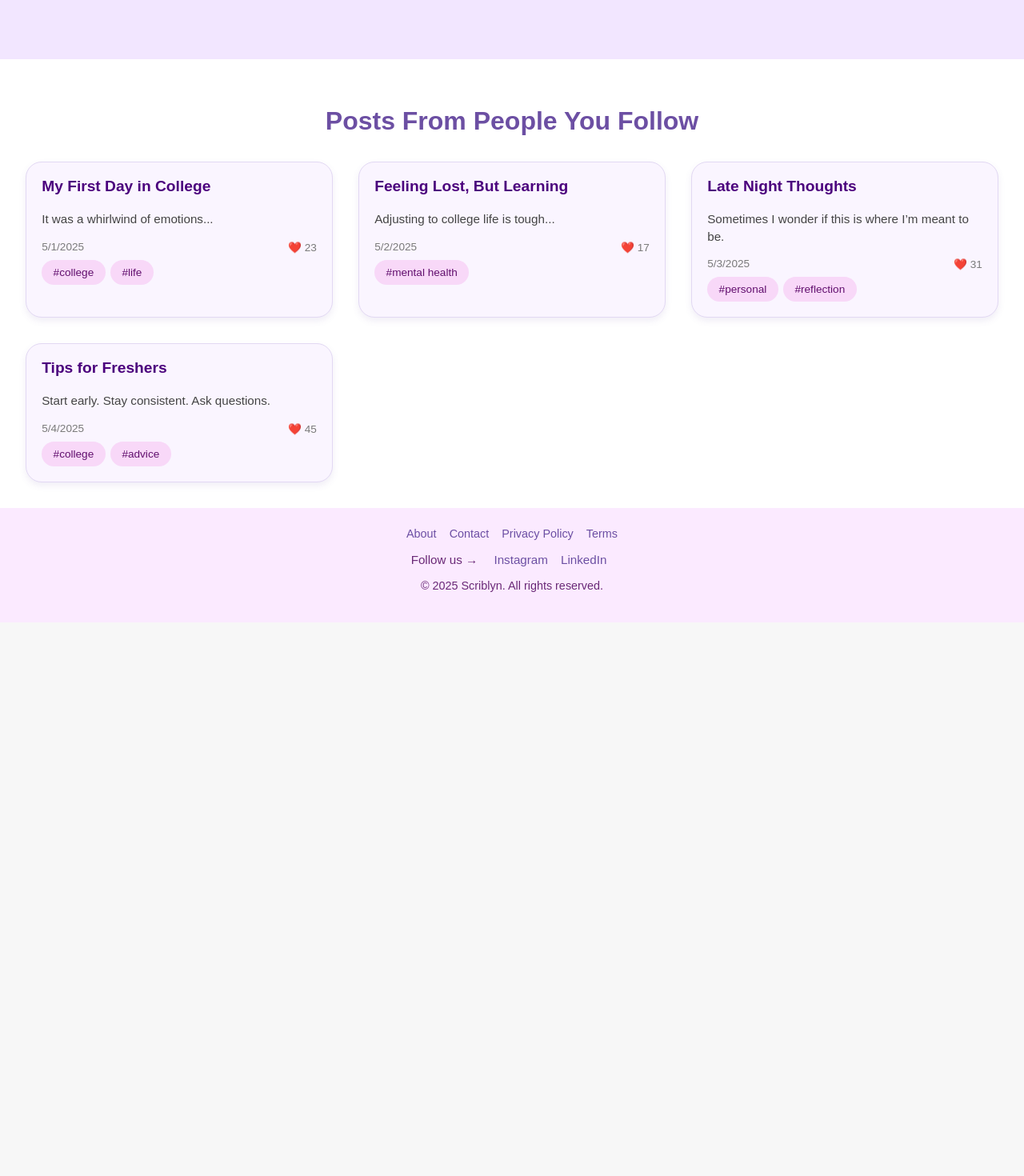
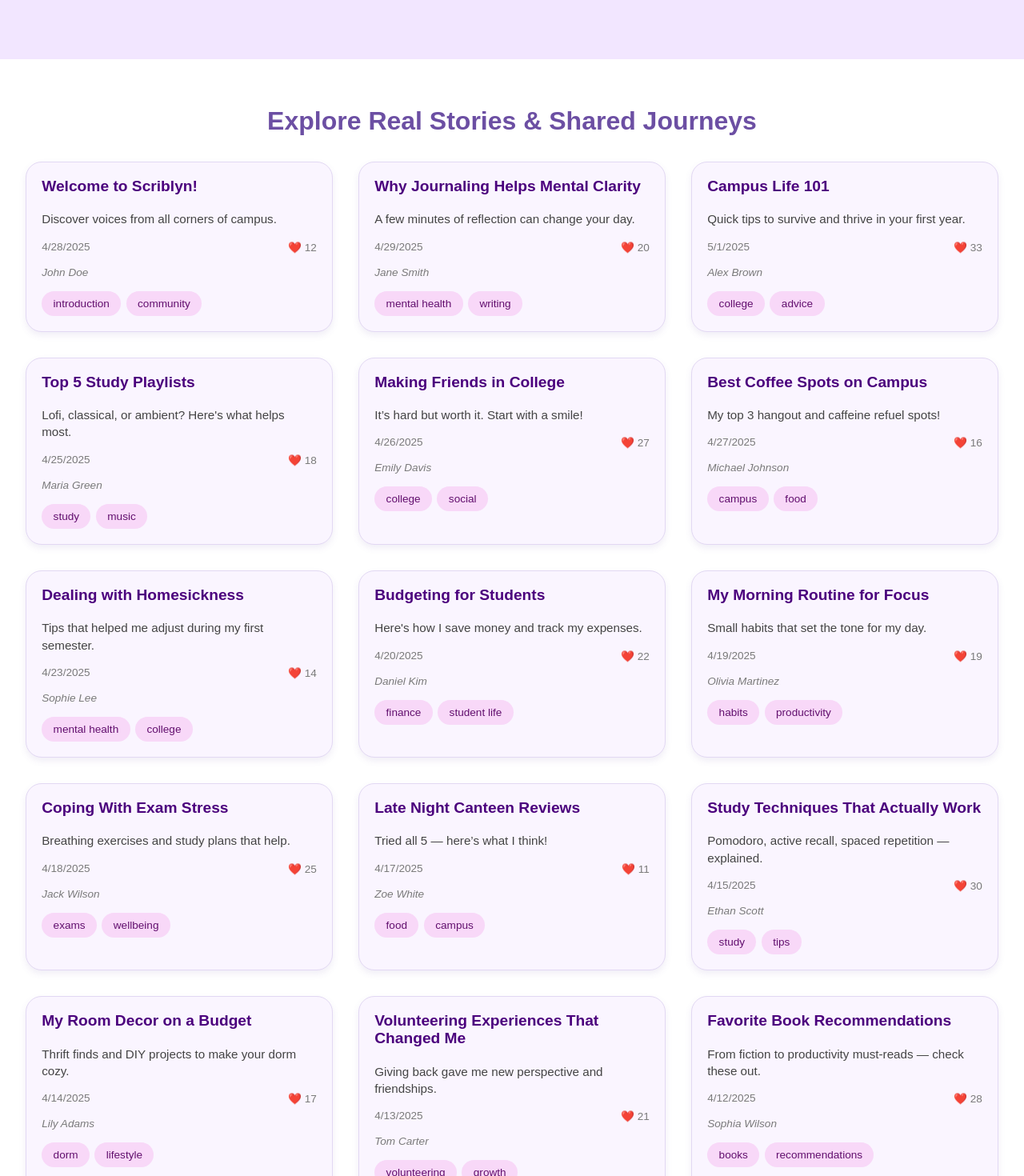
Before and after one commit to AlgoWitch/BlogPage, a React (Create React App) app: page / in a window 1280 px wide. Shown: the part 340-1810 px from the top of the page at 80% size. Before the commit the page ends 1118 px from the top, so only its background shows below. Built offline with nearby package versions, Linux system fonts and the light colour scheme; the HTML template or start-up script is replaced by a standard one.

Commit message:
playing with css

```diff
--- a/src/components/Pages/HomePage.css
+++ b/src/components/Pages/HomePage.css
@@ -95,12 +95,20 @@ body {
   color: #7a7a7a;
   margin-bottom: 0.5rem;
 }
+.home-author {
+  margin-top: 1rem;
+  margin-bottom: 1rem ;
+  font-size: 0.85rem;
+  color: #7a7a7a;
+  font-style: italic;
+}
 
 .home-tags {
   display: flex;
   flex-wrap: wrap;
   gap: 0.4rem;
 }
+
 
 .tag {
   background-color: #decdf2;
--- a/src/components/Pages/HomePage.jsx
+++ b/src/components/Pages/HomePage.jsx
@@ -1,4 +1,3 @@
-// src/components/HomePage.jsx
 import React, { useEffect, useState } from 'react';
 import userData from '../../data/userData.json'; // adjust path if needed
 import './HomePage.css';
@@ -7,7 +6,7 @@ function HomePage() {
   const [posts, setPosts] = useState([]);
 
   // Simulated login state — replace with real auth logic later
-  const isLoggedIn = true;
+  const isLoggedIn = false;
 
   // Dummy posts for first-time visitors
   const randomGuestPosts = [
@@ -17,7 +16,8 @@ function HomePage() {
       content: "Discover voices from all corners of campus.",
       likes: 12,
       createdAt: "2025-04-28T10:00:00Z",
-      tags: ["introduction", "community"]
+      tags: ["introduction", "community"],
+      author: "John Doe"
     },
     {
       id: 2,
@@ -25,7 +25,8 @@ function HomePage() {
       content: "A few minutes of reflection can change your day.",
       likes: 20,
       createdAt: "2025-04-29T14:45:00Z",
-      tags: ["mental health", "writing"]
+      tags: ["mental health", "writing"],
+      author: "Jane Smith"
     },
     {
       id: 3,
@@ -33,7 +34,8 @@ function HomePage() {
       content: "Quick tips to survive and thrive in your first year.",
       likes: 33,
       createdAt: "2025-05-01T09:20:00Z",
-      tags: ["college", "advice"]
+      tags: ["college", "advice"],
+      author: "Alex Brown"
     },
     {
       id: 4,
@@ -41,7 +43,8 @@ function HomePage() {
       content: "Lofi, classical, or ambient? Here's what helps most.",
       likes: 18,
       createdAt: "2025-04-25T11:00:00Z",
-      tags: ["study", "music"]
+      tags: ["study", "music"],
+      author: "Maria Green"
     },
     {
       id: 5,
@@ -49,7 +52,8 @@ function HomePage() {
       content: "It’s hard but worth it. Start with a smile!",
       likes: 27,
       createdAt: "2025-04-26T13:30:00Z",
-      tags: ["college", "social"]
+      tags: ["college", "social"],
+      author: "Emily Davis"
     },
     {
       id: 6,
@@ -57,7 +61,8 @@ function HomePage() {
       content: "My top 3 hangout and caffeine refuel spots!",
       likes: 16,
       createdAt: "2025-04-27T08:15:00Z",
-      tags: ["campus", "food"]
+      tags: ["campus", "food"],
+      author: "Michael Johnson"
     },
     {
       id: 7,
@@ -65,7 +70,8 @@ function HomePage() {
       content: "Tips that helped me adjust during my first semester.",
       likes: 14,
       createdAt: "2025-04-23T10:00:00Z",
-      tags: ["mental health", "college"]
+      tags: ["mental health", "college"],
+      author: "Sophie Lee"
     },
     {
       id: 8,
@@ -73,7 +79,8 @@ function HomePage() {
       content: "Here's how I save money and track my expenses.",
       likes: 22,
       createdAt: "2025-04-20T16:30:00Z",
-      tags: ["finance", "student life"]
+      tags: ["finance", "student life"],
+      author: "Daniel Kim"
     },
     {
       id: 9,
@@ -81,7 +88,8 @@ function HomePage() {
       content: "Small habits that set the tone for my day.",
       likes: 19,
       createdAt: "2025-04-19T07:00:00Z",
-      tags: ["habits", "productivity"]
+      tags: ["habits", "productivity"],
+      author: "Olivia Martinez"
     },
     {
       id: 10,
@@ -89,7 +97,8 @@ function HomePage() {
       content: "Breathing exercises and study plans that help.",
       likes: 25,
       createdAt: "2025-04-18T13:15:00Z",
-      tags: ["exams", "wellbeing"]
+      tags: ["exams", "wellbeing"],
+      author: "Jack Wilson"
     },
     {
       id: 11,
@@ -97,7 +106,8 @@ function HomePage() {
       content: "Tried all 5 — here’s what I think!",
       likes: 11,
       createdAt: "2025-04-17T22:00:00Z",
-      tags: ["food", "campus"]
+      tags: ["food", "campus"],
+      author: "Zoe White"
     },
     {
       id: 12,
@@ -105,7 +115,8 @@ function HomePage() {
       content: "Pomodoro, active recall, spaced repetition — explained.",
       likes: 30,
       createdAt: "2025-04-15T12:00:00Z",
-      tags: ["study", "tips"]
+      tags: ["study", "tips"],
+      author: "Ethan Scott"
     },
     {
       id: 13,
@@ -113,7 +124,8 @@ function HomePage() {
       content: "Thrift finds and DIY projects to make your dorm cozy.",
       likes: 17,
       createdAt: "2025-04-14T09:30:00Z",
-      tags: ["dorm", "lifestyle"]
+      tags: ["dorm", "lifestyle"],
+      author: "Lily Adams"
     },
     {
       id: 14,
@@ -121,7 +133,8 @@ function HomePage() {
       content: "Giving back gave me new perspective and friendships.",
       likes: 21,
       createdAt: "2025-04-13T11:45:00Z",
-      tags: ["volunteering", "growth"]
+      tags: ["volunteering", "growth"],
+      author: "Tom Carter"
     },
     {
       id: 15,
@@ -129,7 +142,8 @@ function HomePage() {
       content: "From fiction to productivity must-reads — check these out.",
       likes: 28,
       createdAt: "2025-04-12T10:20:00Z",
-      tags: ["books", "recommendations"]
+      tags: ["books", "recommendations"],
+      author: "Sophia Wilson"
     },
     {
       id: 16,
@@ -137,10 +151,11 @@ function HomePage() {
       content: "Visual planning and why it helps my ADHD brain.",
       likes: 24,
       createdAt: "2025-04-10T08:00:00Z",
-      tags: ["organization", "journaling"]
+      tags: ["organization", "journaling"],
+      author: "Grace Lee"
     }
   ];
-
+  ;
 
   useEffect(() => {
     if (isLoggedIn) {
@@ -178,11 +193,16 @@ function HomePage() {
                 <span>{new Date(post.createdAt).toLocaleDateString()}</span>
                 <span>❤️ {post.likes}</span>
               </div>
+              <div className="home-author">
+                <span>{post.author}</span>
+              </div>
+
               <div className="home-tags">
                 {post.tags?.map((tag, idx) => (
-                  <span key={idx} className="tag">#{tag}</span>
+                  <span key={idx} className="tag">{tag}</span>
                 ))}
               </div>
+
             </div>
           ))}
         </div>
```
